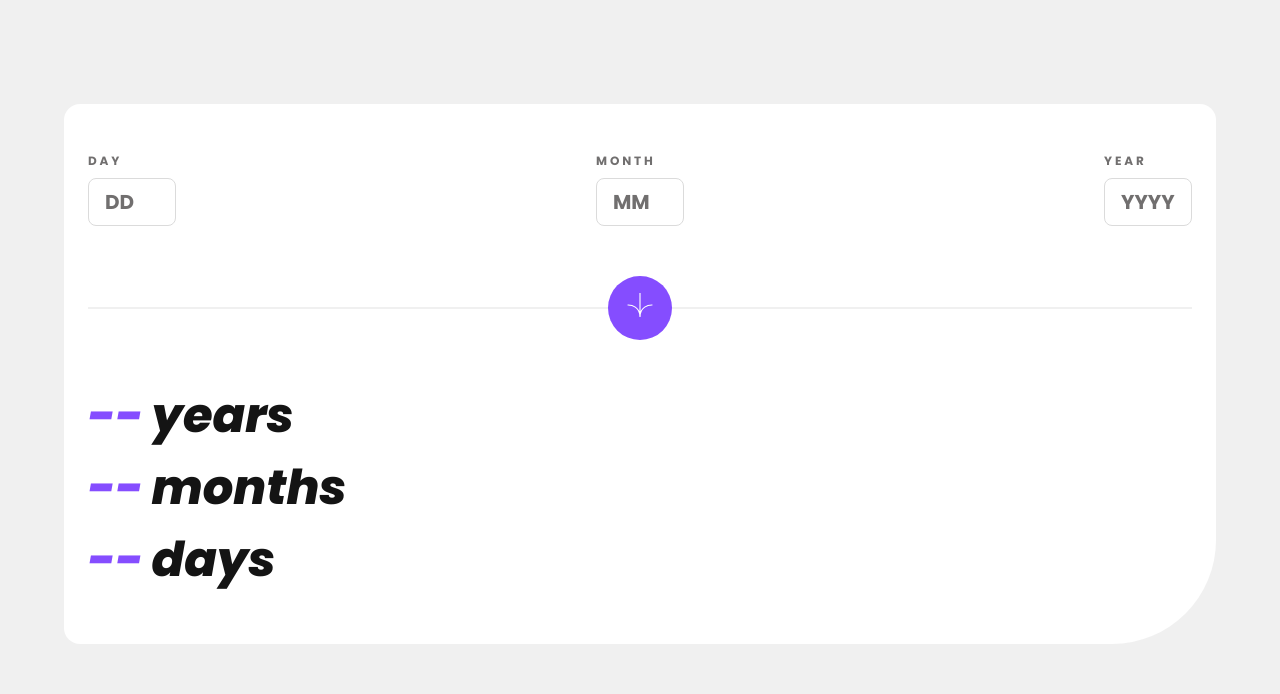
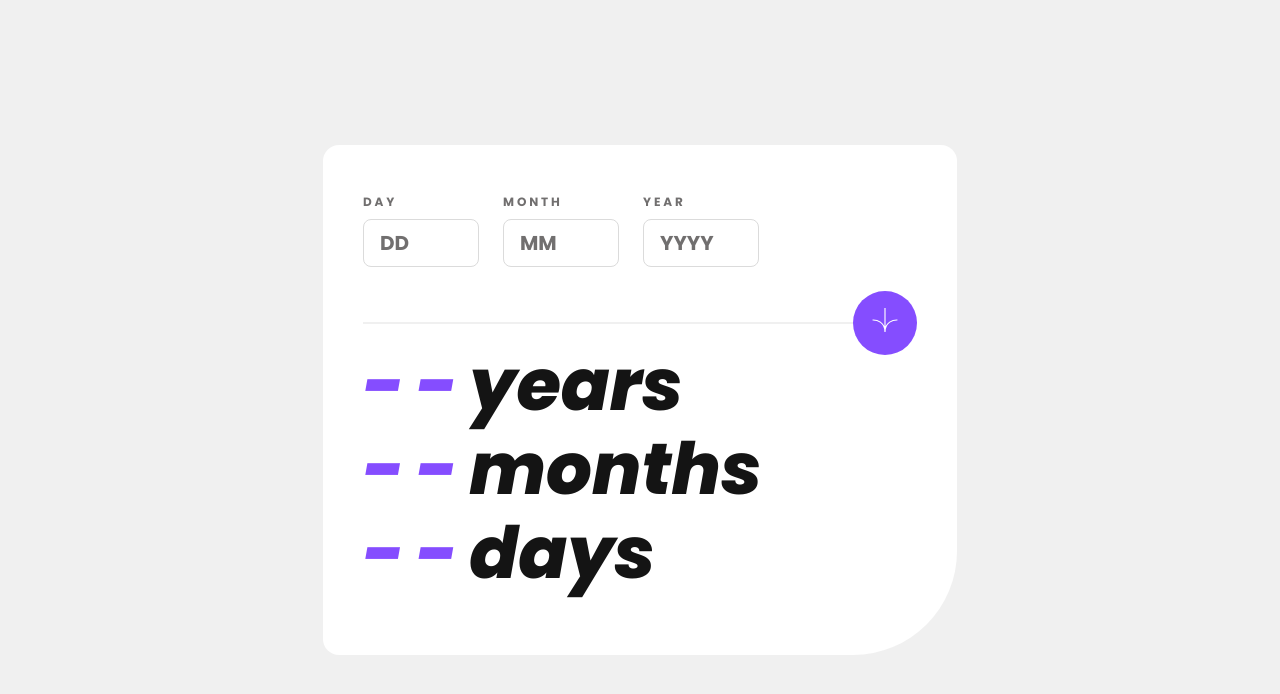
Before and after one commit to savioDamasceno/Age-calculator, a plain HTML site: page index.html in a window 1280 px wide. Drawn offline with Linux system fonts and the light colour scheme.

Commit message:
feat: Finalizes the CSS styling of the page.

```diff
--- a/src/styles/main.css
+++ b/src/styles/main.css
@@ -104,7 +104,7 @@ form .ageCalculationInputBox fieldset input:placeholder-shown {
 form .ageCalculationInputBox fieldset span {
     color: var(--light-red);
 
-    font-size: 0.8rem;
+    font-size: .8rem;
     font-weight: 400;
     font-style: italic;
 
@@ -194,6 +194,8 @@ main section {
 
 main section div {
     width: 100%;
+
+    margin-top: -1.6rem;
 }
 
 main section div h1 {
@@ -208,12 +210,12 @@ main section div h1 {
 
 main section div h1 span {
     color: var(--purple);
+
+    letter-spacing: 0.1em;
 }
 
 main section div h1 p {
     color: var(--off-black);
-
-    margin-left: 0.8rem;
 }
 
 @media only screen and (max-width: 380px) {
@@ -235,3 +237,73 @@ main section div h1 p {
         font-size: 4rem;
     }
 }
+
+@media (min-width: 768px) and (max-width: 1023px) {
+    body main {
+        width: 56%;
+    }
+
+    form .ageCalculationInputBox fieldset input {
+        width: 12rem;
+    }
+}
+
+@media (min-width: 1023px) {
+    body {
+        height: 100vh;
+
+        display: flex;
+
+        align-items: center;
+        justify-content: center;
+    }
+    body main {
+        width: 63.4rem;
+
+        margin: 0;
+
+        padding: 0 4rem;
+    }
+
+    body main form .ageCalculationInputBox {
+        justify-content: initial;
+
+        gap: 2.4rem;
+    }
+
+    form .ageCalculationInputBox fieldset input {
+        width: 11.6rem;
+    }
+
+    form .ageCalculationInputBox fieldset span {
+        font-size: 1.2rem;
+    }
+
+    form .ageCalculationButtonBox {
+        margin-top: 0;
+    }
+
+    form .ageCalculationButtonBox {
+        align-items: end;
+    }
+
+    form .ageCalculationButtonBox button:hover {
+        background: var(--off-black);
+    }
+
+    main section {
+        margin: 0;
+    }
+
+    body main section div {
+        margin-top: -2.4rem;
+    }
+
+    body main section div h1 {
+        font-size: 7.2rem;
+    }
+
+    body main section div h1 span {
+        letter-spacing: 0.16em;
+    }
+}
```
